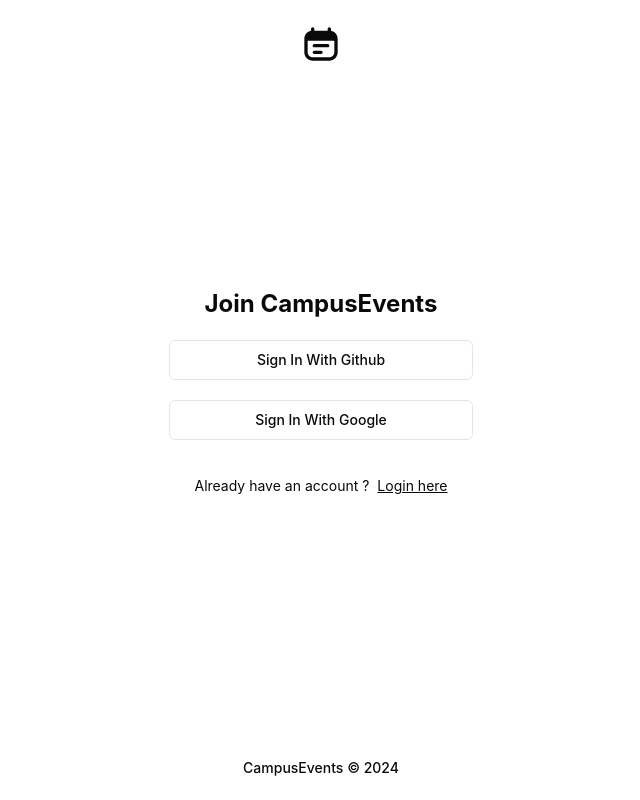
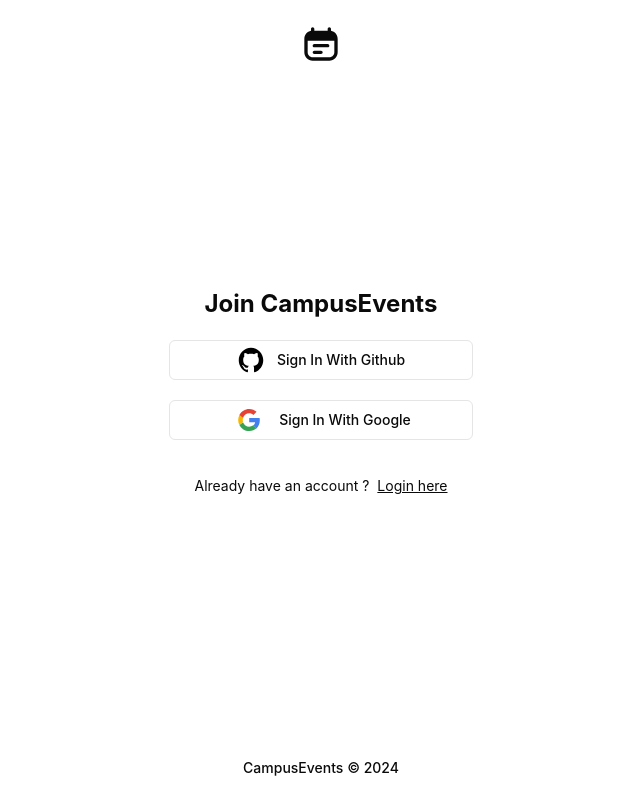
Before and after one commit to delmac-dev/event-management-app, a Next.js app: page /auth/join in a window 1280 px wide. Shown: the whole page, without its empty margins (319-959 px from the left). Built offline with nearby package versions, Linux system fonts and the light colour scheme.

Commit message:
added github and google icon

```diff
--- a/components/auth/oauth-buttons.tsx
+++ b/components/auth/oauth-buttons.tsx
@@ -1,23 +1,30 @@
 import { OAuthProvider } from "@/lib/types";
 import { Button } from "../ui/button";
+import GoogleIcon from "../icons/google-icon";
+import GithubIcon from "../icons/github-icon";
 
 
 export default async function OAuthProviders() {
     const providers:OAuthProvider[] = [
         {
             provider: 'github',
-            name: "Github"
+            name: "Github",
+            icon: GithubIcon
         },
         {
             provider: 'google',
-            name: "Google"
+            name: "Google",
+            icon: GoogleIcon
         },
     ]
 
     return (
         <>
-            {providers.map(({provider, name}, _i) => (
-                <Button key={_i} variant={'outline'} >Sign In With {name}</Button>
+            {providers.map((provider, _i) => (
+                <Button key={_i} variant={'outline'} className="gap-3">
+                    {provider.icon? <provider.icon /> : ''}
+                    Sign In With {provider.name}
+                </Button>
             ))}
         </>
     )
--- /dev/null
+++ b/components/icons/github-icon.tsx
@@ -0,0 +1,9 @@
+export default function GithubIcon() {
+    return (
+        <svg height="512px" enableBackground="new 0 0 512 512" version="1.1" viewBox="0 0 512 512" width="512px" xmlSpace="preserve" xmlns="http://www.w3.org/2000/svg" xmlnsXlink="http://www.w3.org/1999/xlink" className="h-7 w-7">
+            <g>
+                <path fillRule="evenodd" clipRule="evenodd" d="M256,32C132.3,32,32,134.8,32,261.7c0,101.5,64.2,187.5,153.2,217.9c11.2,2.1,15.3-5,15.3-11.1   c0-5.5-0.2-19.9-0.3-39.1c-62.3,13.9-75.5-30.8-75.5-30.8c-10.2-26.5-24.9-33.6-24.9-33.6c-20.3-14.3,1.5-14,1.5-14   c22.5,1.6,34.3,23.7,34.3,23.7c20,35.1,52.4,25,65.2,19.1c2-14.8,7.8-25,14.2-30.7c-49.7-5.8-102-25.5-102-113.5   c0-25.1,8.7-45.6,23-61.6c-2.3-5.8-10-29.2,2.2-60.8c0,0,18.8-6.2,61.6,23.5c17.9-5.1,37-7.6,56.1-7.7c19,0.1,38.2,2.6,56.1,7.7   c42.8-29.7,61.5-23.5,61.5-23.5c12.2,31.6,4.5,55,2.2,60.8c14.3,16.1,23,36.6,23,61.6c0,88.2-52.4,107.6-102.3,113.3   c8,7.1,15.2,21.1,15.2,42.5c0,30.7-0.3,55.5-0.3,63c0,6.1,4,13.3,15.4,11C415.9,449.1,480,363.1,480,261.7   C480,134.8,379.7,32,256,32z"/>
+            </g>
+        </svg>
+    )
+}
--- /dev/null
+++ b/components/icons/google-icon.tsx
@@ -0,0 +1,12 @@
+export default function GoogleIcon () {
+    return (
+        <svg enableBackground="new 0 0 150 150" version="1.1" viewBox="0 0 150 150" xmlSpace="preserve" xmlns="http://www.w3.org/2000/svg" xmlnsXlink="http://www.w3.org/1999/xlink" className="h-9 w-9">
+            <g>
+                <path className=" fill-[#4280EF]" d="M120,76.1c0-3.1-0.3-6.3-0.8-9.3H75.9v17.7h24.8c-1,5.7-4.3,10.7-9.2,13.9l14.8,11.5   C115,101.8,120,90,120,76.1L120,76.1z"/>
+                <path className=" fill-[#34A353]" d="M75.9,120.9c12.4,0,22.8-4.1,30.4-11.1L91.5,98.4c-4.1,2.8-9.4,4.4-15.6,4.4c-12,0-22.1-8.1-25.8-18.9   L34.9,95.6C42.7,111.1,58.5,120.9,75.9,120.9z"/>
+                <path className="fill-[#F6B704]" d="M50.1,83.8c-1.9-5.7-1.9-11.9,0-17.6L34.9,54.4c-6.5,13-6.5,28.3,0,41.2L50.1,83.8z"/>
+                <path className="fill-[#E54335]" d="M75.9,47.3c6.5-0.1,12.9,2.4,17.6,6.9L106.6,41C98.3,33.2,87.3,29,75.9,29.1c-17.4,0-33.2,9.8-41,25.3   l15.2,11.8C53.8,55.3,63.9,47.3,75.9,47.3z"/>
+            </g>
+        </svg>
+    )
+}
--- a/lib/types.ts
+++ b/lib/types.ts
@@ -10,5 +10,5 @@
 export type OAuthProvider = {
     provider: Provider,
     name: string,
-    icon?: React.ReactElement
+    icon?: React.ElementType
 }
```
